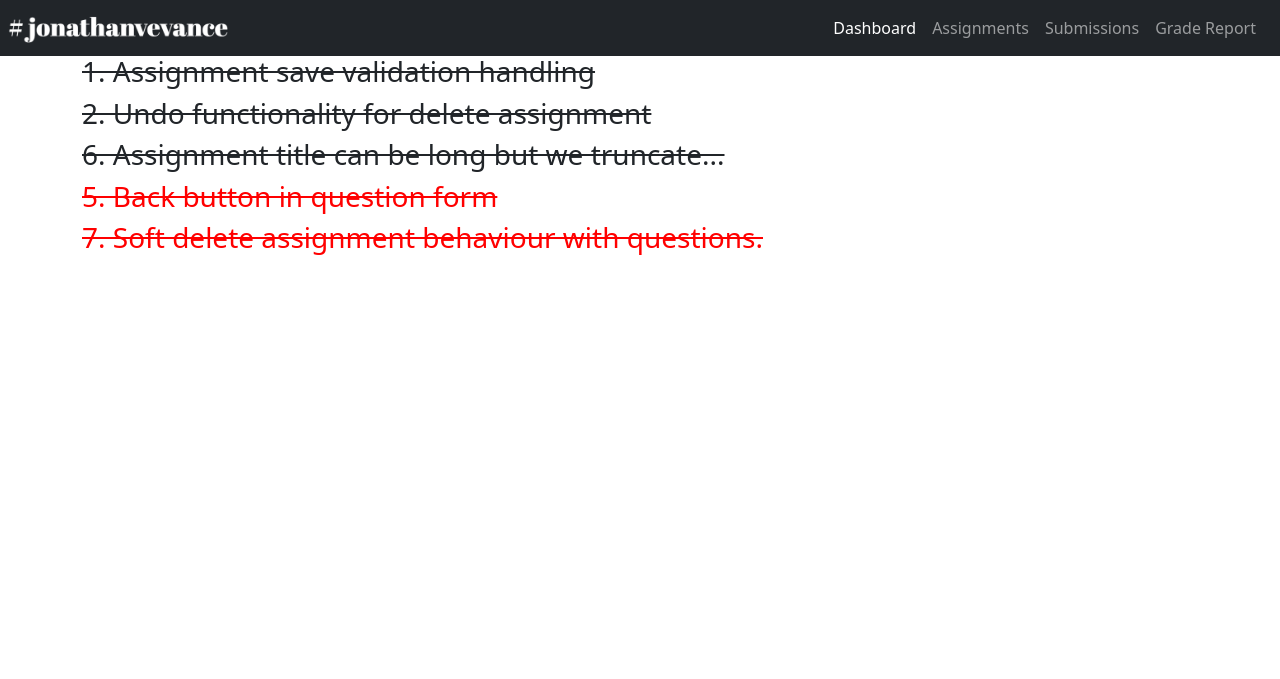
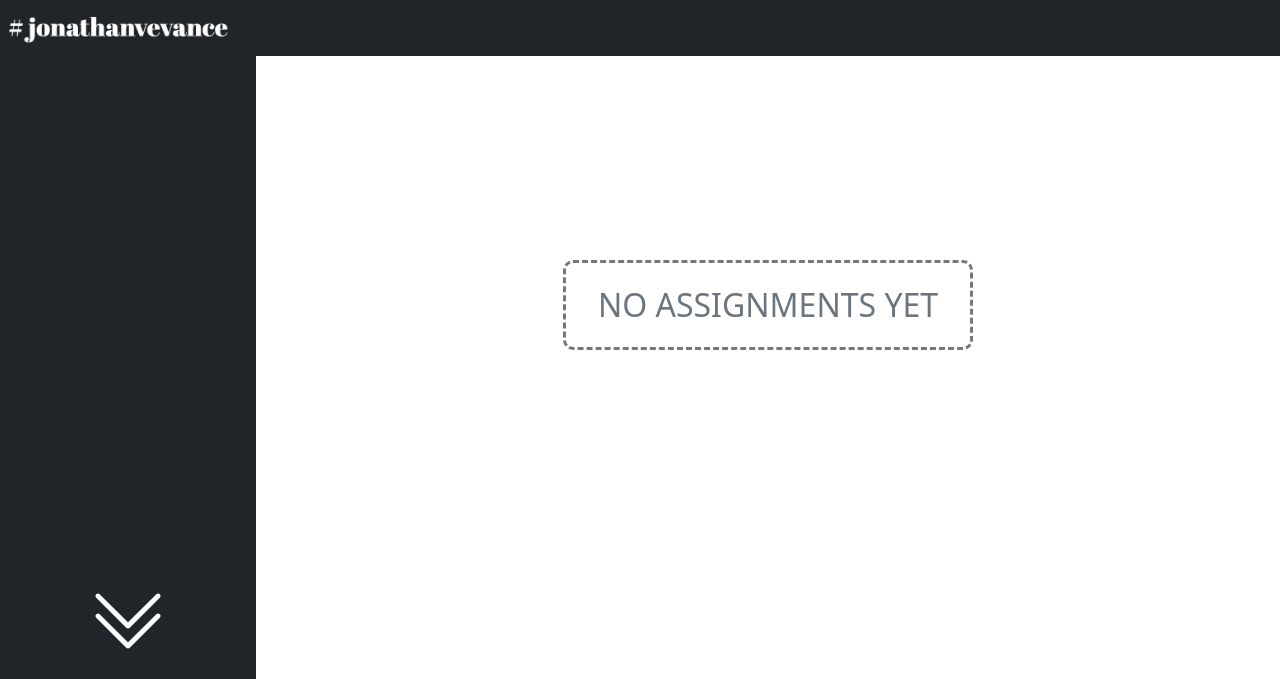
Before and after one commit to jonathanvevance/ta_grader, a Django app: page / in a window 1280 px wide. Shown: the top 679 px of the page. Run offline with Django 3.2, Linux system fonts and the light colour scheme; data that the repository does not hold is empty; some libraries are stand-ins or nearby versions.

Commit message:
remove navlinks. only assignments page

```diff
--- a/setter/templates/setter/dashboard.html
+++ b/setter/templates/setter/dashboard.html
@@ -3,14 +3,5 @@
 {% block content %}
 {% include 'setter/messages.html' %}
 
-<div class="container">
-
-    <h3 style="text-decoration: line-through">1. Assignment save validation handling</h3>
-    <h3 style="text-decoration: line-through">2. Undo functionality for delete assignment</h3>
-    <h3 style="text-decoration: line-through">6. Assignment title can be long but we truncate... </h3>
-    <h3 style="color:red;text-decoration: line-through">5. Back button in question form </h3>
-    <h3 style="color:red;text-decoration: line-through">7. Soft delete assignment behaviour with questions. </h3>
-
-</div>
 
 {% endblock content %}
--- a/setter/templates/setter/navbar.html
+++ b/setter/templates/setter/navbar.html
@@ -12,12 +12,12 @@
         </button>
         <div class="collapse navbar-collapse" id="navbarNavAltMarkup">
             <div class="navbar-nav ms-auto">
-                <a class="nav-link {% if nbar_link == 'dashboard' %}active{% endif %}"
+                <!-- <a class="nav-link {% if nbar_link == 'dashboard' %}active{% endif %}"
                     href="{% url 'setter:dashboard' %}">Dashboard</a>
                 <a class="nav-link {% if nbar_link == 'assignments' %}active{% endif %}"
                     href="{% url 'setter:assignments' %}">Assignments</a>
                 <a class="nav-link {% if nbar_link == 'submissions' %}active{% endif %}" href="#">Submissions</a>
-                <a class="nav-link {% if nbar_link == 'grade_report' %}active{% endif %}" href="#">Grade Report</a>
+                <a class="nav-link {% if nbar_link == 'grade_report' %}active{% endif %}" href="#">Grade Report</a> -->
             </div>
         </div>
     </div>
--- a/setter/urls.py
+++ b/setter/urls.py
@@ -5,7 +5,8 @@
 app_name = 'setter'
 
 urlpatterns = [
-    path('', views.dashboard, name='dashboard'),
+    # path('', views.dashboard, name='dashboard'),
+    path('', views.assignments, name='assignments_'),
 
     # Assignments base and selected pages
     path('all_assignments/', views.assignments, name='assignments'),
```
